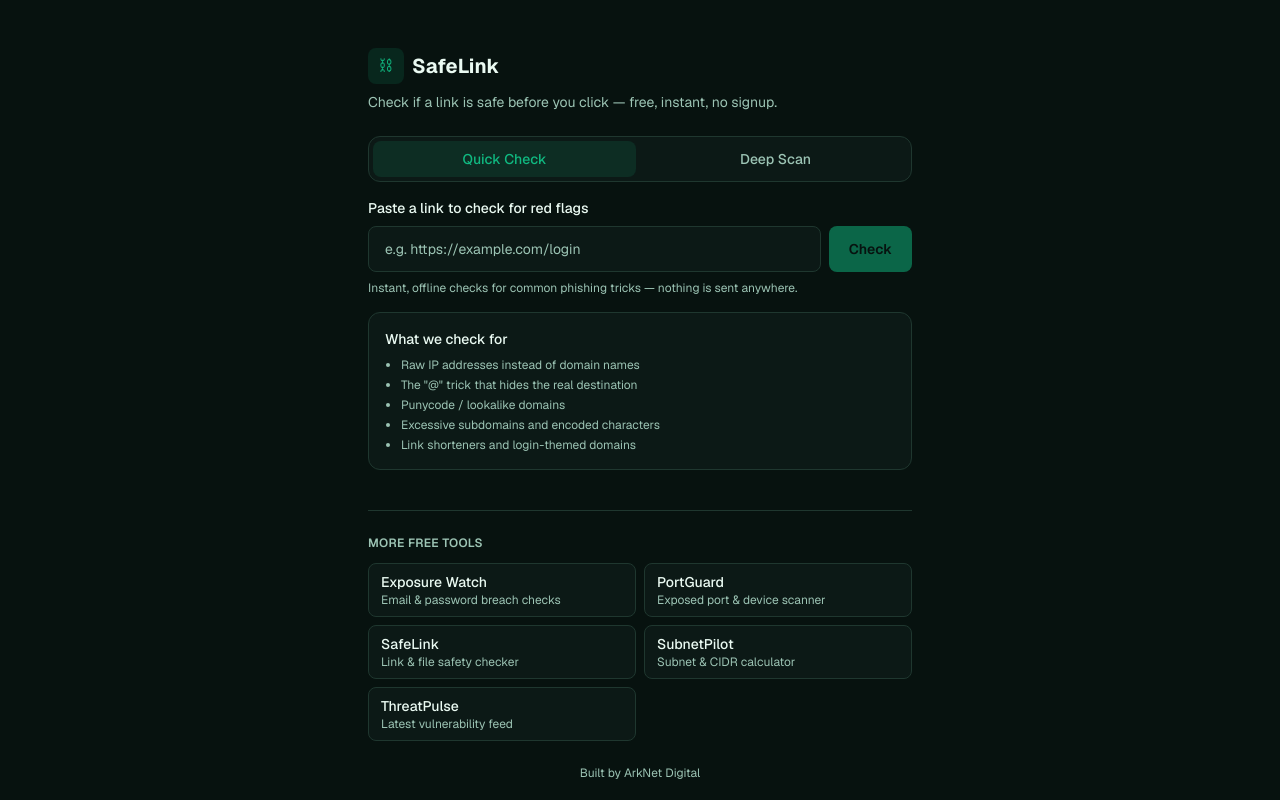
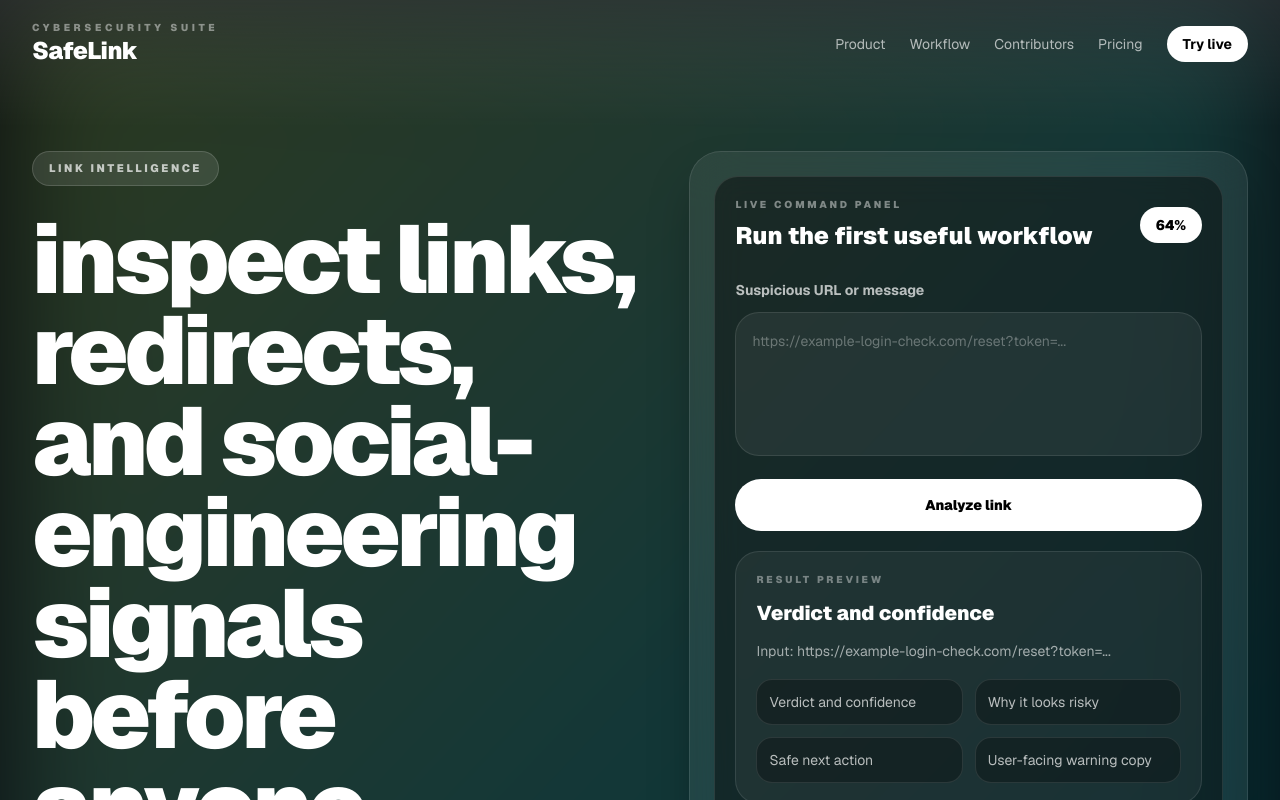
Before and after one commit to jayblast-spec/safelink, a Next.js app: page / in a window 1280 px wide. Shown: the top 800 px of the page. Built offline with nearby package versions, Linux system fonts and the light colour scheme.

Commit message:
Upgrade to premium contributor-ready product surface

```diff
--- a/app/page.tsx
+++ b/app/page.tsx
@@ -1,5 +1,54 @@
-import SafeLinkApp from "./components/SafeLinkApp";
+'use client';
+
+import { useMemo, useState } from 'react';
+
+const product = {"repo":"SafeLink","suite":"Cybersecurity Suite","category":"Link intelligence","audience":"SOC analysts, creators, teams, and families","promise":"inspect links, redirects, and social-engineering signals before anyone clicks","inputLabel":"Suspicious URL or message","placeholder":"https://example-login-check.com/reset?token=...","primary":"Analyze link","gradient":"from-lime-300 via-teal-300 to-cyan-400","metrics":["5 signal classes","0-click preview","SOC-ready brief"],"modules":["Redirect chain review","Phishing language detection","Domain age signals","Attachment warning layer","Shareable safety verdict"],"outputs":["Verdict and confidence","Why it looks risky","Safe next action","User-facing warning copy"],"pricing":"Free link check, $19/month Pro, $99/month Team with shared history and policy packs."} as const;
+
+function scoreFrom(input: string) {
+  const seed = input.trim().length || 18;
+  return Math.min(96, 54 + (seed % 37));
+}
 
 export default function Home() {
-  return <SafeLinkApp />;
+  const [input, setInput] = useState('');
+  const score = useMemo(() => scoreFrom(input || product.placeholder), [input]);
+  const result = useMemo(() => {
+    const text = input.trim() || product.placeholder;
+    return { title: text.length > 76 ? text.slice(0, 76) + '...' : text, next: product.outputs[0] };
+  }, [input]);
+
+  return (
+    <main className="min-h-screen bg-[#080a0f] text-white selection:bg-white selection:text-black">
+      <section className="relative overflow-hidden border-b border-white/10">
+        <div className={`absolute inset-0 bg-gradient-to-br ${product.gradient} opacity-20 blur-3xl`} />
+        <div className="absolute inset-x-0 top-0 h-32 bg-gradient-to-b from-white/10 to-transparent" />
+        <nav className="relative z-10 mx-auto flex max-w-7xl items-center justify-between px-5 py-5 sm:px-8">
+          <div><p className="text-[10px] font-black uppercase tracking-[0.36em] text-white/45">{product.suite}</p><h1 className="text-xl font-black tracking-tight sm:text-2xl">{product.repo}</h1></div>
+          <div className="hidden items-center gap-6 text-sm text-white/65 md:flex"><a href="#product">Product</a><a href="#workflow">Workflow</a><a href="#contributors">Contributors</a><a href="#pricing">Pricing</a><a href="#try" className="rounded-full bg-white px-4 py-2 font-bold text-black">Try live</a></div>
+        </nav>
+        <div className="relative z-10 mx-auto grid max-w-7xl gap-10 px-5 pb-16 pt-10 sm:px-8 lg:grid-cols-[1.05fr_0.95fr] lg:pb-24 lg:pt-16">
+          <div className="flex flex-col justify-center">
+            <p className="w-fit rounded-full border border-white/15 bg-white/10 px-4 py-2 text-[11px] font-black uppercase tracking-[0.24em] text-white/70">{product.category}</p>
+            <h2 className="mt-7 max-w-4xl text-5xl font-black leading-[0.95] tracking-[-0.04em] sm:text-7xl lg:text-8xl">{product.promise}</h2>
+            <p className="mt-7 max-w-2xl text-lg leading-8 text-white/68">Built for {product.audience}. This is a real open-source product surface: clear promise, working first flow, buyer logic, and a contributor-ready upgrade path.</p>
+            <div className="mt-9 flex flex-col gap-3 sm:flex-row"><a href="#try" className="rounded-full bg-white px-6 py-4 text-center text-sm font-black text-black shadow-2xl shadow-white/10">{product.primary}</a><a href="#contributors" className="rounded-full border border-white/15 px-6 py-4 text-center text-sm font-bold text-white/80">Contribute</a></div>
+            <div className="mt-10 grid gap-3 sm:grid-cols-3">{product.metrics.map((metric) => <div key={metric} className="rounded-2xl border border-white/10 bg-white/[0.06] p-4"><p className="text-sm font-black">{metric}</p></div>)}</div>
+          </div>
+          <div id="try" className="rounded-[2rem] border border-white/10 bg-white/[0.07] p-4 shadow-2xl shadow-black/40 backdrop-blur-xl sm:p-6">
+            <div className="rounded-[1.5rem] border border-white/10 bg-black/40 p-5">
+              <div className="flex items-center justify-between gap-4"><div><p className="text-[10px] font-black uppercase tracking-[0.28em] text-white/45">Live command panel</p><h3 className="mt-2 text-2xl font-black">Run the first useful workflow</h3></div><div className="rounded-full bg-white px-4 py-2 text-sm font-black text-black">{score}%</div></div>
+              <label className="mt-7 block text-sm font-bold text-white/70">{product.inputLabel}</label>
+              <textarea value={input} onChange={(event) => setInput(event.target.value)} placeholder={product.placeholder} className="mt-3 min-h-36 w-full resize-none rounded-3xl border border-white/10 bg-white/[0.06] p-4 text-sm leading-6 text-white outline-none placeholder:text-white/32 focus:border-white/30" />
+              <button onClick={() => setInput(input || product.placeholder)} className="mt-4 w-full rounded-full bg-white px-5 py-4 text-sm font-black text-black">{product.primary}</button>
+              <div className="mt-5 rounded-3xl border border-white/10 bg-white/[0.05] p-5"><p className="text-[10px] font-black uppercase tracking-[0.28em] text-white/40">Result preview</p><h4 className="mt-3 text-xl font-black">{result.next}</h4><p className="mt-3 text-sm leading-6 text-white/60">Input: {result.title}</p><div className="mt-4 grid gap-3 sm:grid-cols-2">{product.outputs.map((item) => <div key={item} className="rounded-2xl border border-white/10 bg-black/30 p-3 text-sm text-white/70">{item}</div>)}</div></div>
+            </div>
+          </div>
+        </div>
+      </section>
+      <section id="product" className="mx-auto grid max-w-7xl gap-8 px-5 py-16 sm:px-8 lg:grid-cols-[0.75fr_1.25fr]"><div><p className="text-[10px] font-black uppercase tracking-[0.32em] text-white/40">Product architecture</p><h2 className="mt-4 text-4xl font-black tracking-tight sm:text-5xl">Not a demo. A premium category-specific tool.</h2><p className="mt-5 text-base leading-7 text-white/58">The first version proves value quickly, then expands into saved history, team workflows, exports, and trusted decision records.</p></div><div className="grid gap-4 sm:grid-cols-2">{product.modules.map((module, index) => <article key={module} className="rounded-3xl border border-white/10 bg-white/[0.045] p-5"><p className="text-xs font-black text-white/35">0{index + 1}</p><h3 className="mt-4 text-xl font-black">{module}</h3><p className="mt-3 text-sm leading-6 text-white/55">Designed for {product.audience}, with a concrete output users can understand and act on.</p></article>)}</div></section>
+      <section id="workflow" className="border-y border-white/10 bg-white/[0.035]"><div className="mx-auto max-w-7xl px-5 py-16 sm:px-8"><p className="text-[10px] font-black uppercase tracking-[0.32em] text-white/40">Workflow</p><div className="mt-6 grid gap-4 md:grid-cols-4">{['Capture real context', 'Analyze with guardrails', 'Produce a trusted output', 'Save memory and improve'].map((step, index) => <div key={step} className="rounded-3xl border border-white/10 bg-black/30 p-5"><p className="text-3xl font-black text-white/25">{index + 1}</p><h3 className="mt-5 text-lg font-black">{step}</h3></div>)}</div></div></section>
+      <section id="contributors" className="mx-auto max-w-7xl px-5 py-16 sm:px-8"><div className="rounded-[2rem] border border-white/10 bg-white/[0.06] p-6 sm:p-8"><p className="text-[10px] font-black uppercase tracking-[0.32em] text-white/40">Open-source contributor path</p><h2 className="mt-4 text-4xl font-black tracking-tight">Built in public, improved by serious builders.</h2><p className="mt-4 max-w-3xl text-base leading-7 text-white/58">Contributors can improve product logic, UX quality, accessibility, tests, integrations, and business workflows. The goal is acceleration, not secrecy.</p></div></section>
+      <section id="pricing" className="mx-auto grid max-w-7xl gap-8 px-5 py-16 sm:px-8 lg:grid-cols-[1fr_0.9fr]"><div><p className="text-[10px] font-black uppercase tracking-[0.32em] text-white/40">Commercial path</p><h2 className="mt-4 text-4xl font-black tracking-tight sm:text-5xl">Built to earn trust before asking for payment.</h2><p className="mt-5 text-base leading-7 text-white/58">{product.pricing}</p></div><div className="rounded-[2rem] border border-white/10 bg-white/[0.06] p-6"><p className="text-sm font-bold text-white/50">First milestone</p><h3 className="mt-3 text-3xl font-black">One useful result in under two minutes.</h3><p className="mt-4 text-sm leading-6 text-white/58">When users feel the value immediately, the product can grow into subscriptions, saved workspaces, alerts, exports, and team collaboration.</p></div></section>
+    </main>
+  );
 }
```
